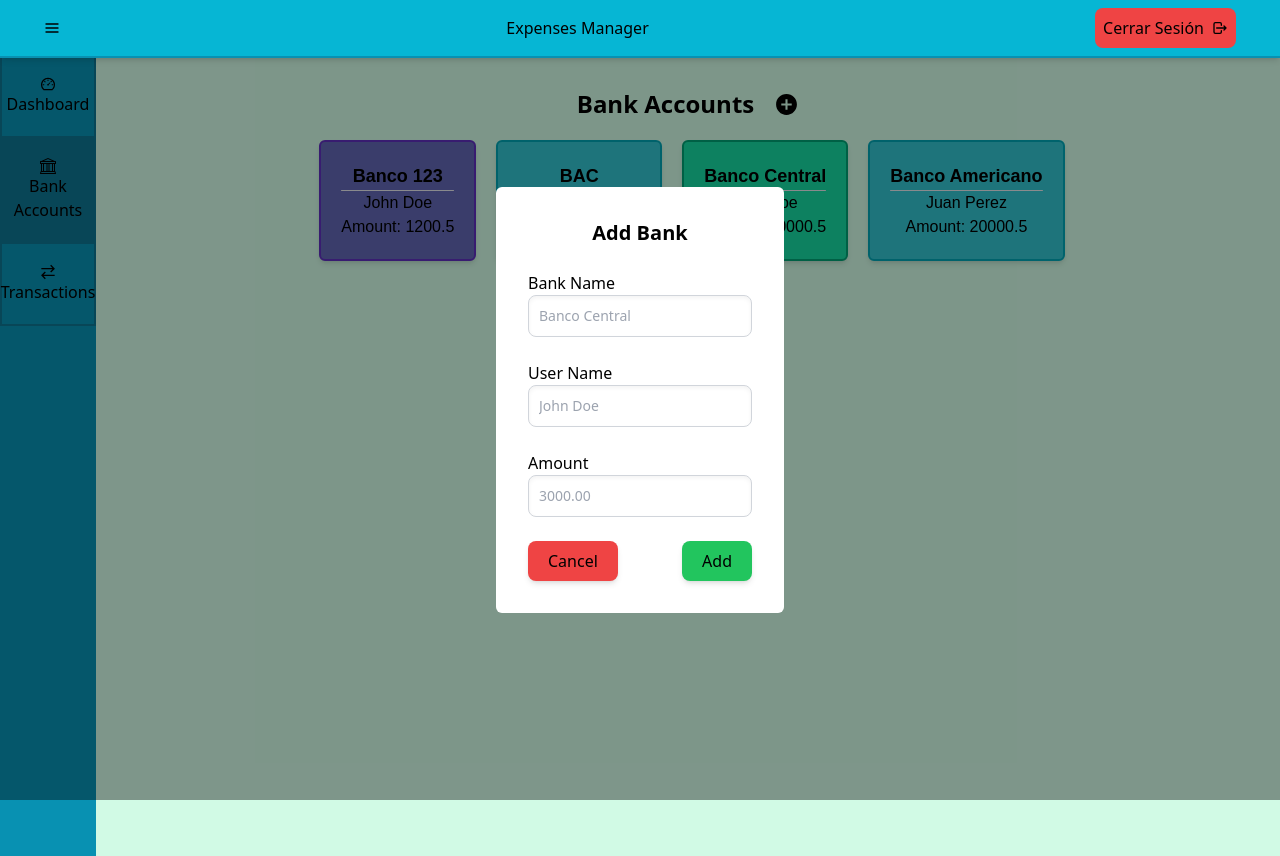
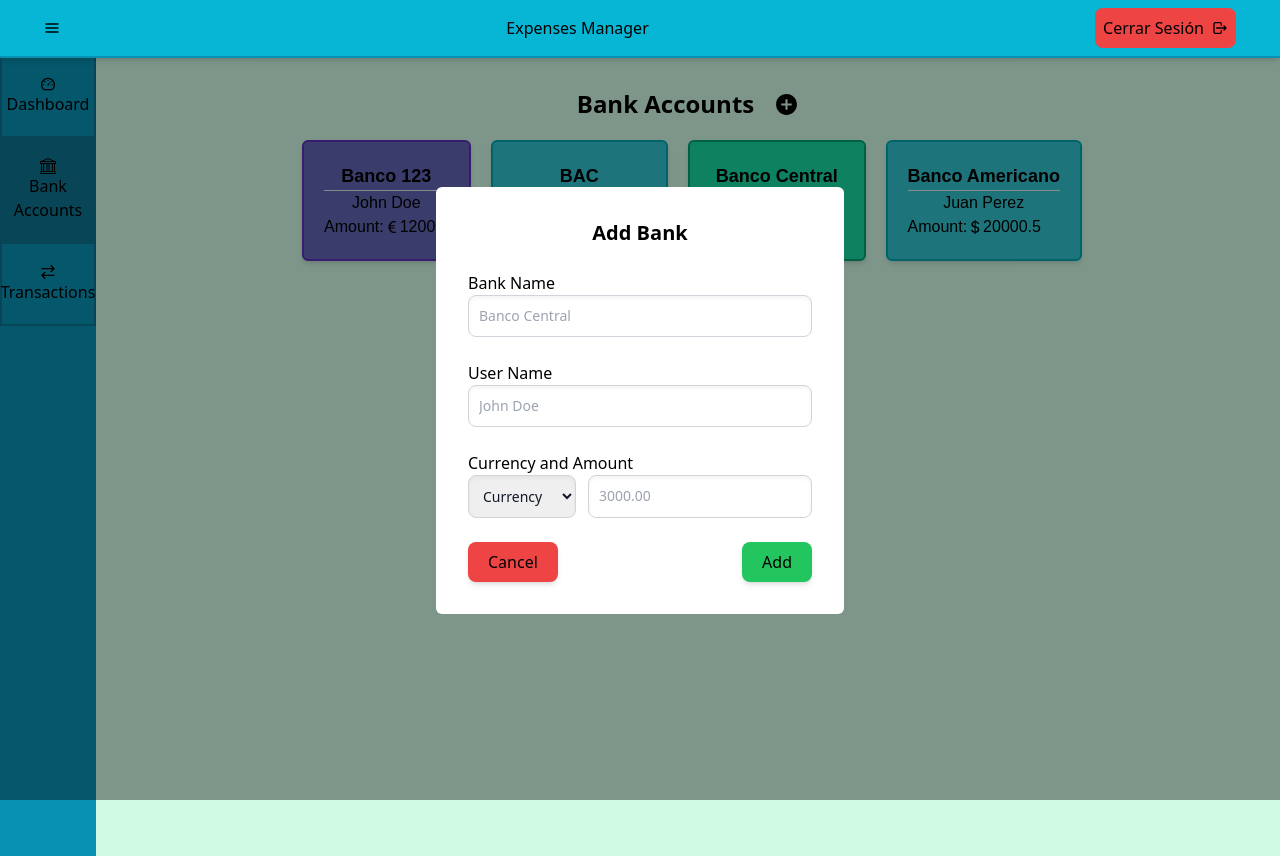
Before and after one commit to Alejandra-Villalobos/expenses-manager, a React (Create React App) app in the folder expenses-frontend/: page /banks in a window 1280 px wide. Both pictures are taken after a click on the button 786 px from the left and 104 px from the top of the page. Built offline with nearby package versions, Linux system fonts and the light colour scheme; a web font is replaced by a local one.

Commit message:
Added: Currency feature

```diff
--- a/expenses-frontend/public/banks.json
+++ b/expenses-frontend/public/banks.json
@@ -3,10 +3,12 @@
         "id": 1,
         "user": "John Doe",
         "bankName": "Banco 123",
+        "currency": "euro",
         "amount": 1200.50,
         "incomes": [
             {
                 "id": 1,
+                "currency": "euro",
                 "amount": 20.00,
                 "date": "27-5-2022",
                 "category": "Work",
@@ -14,6 +16,7 @@
             },
             {
                 "id": 2,
+                "currency": "euro",
                 "amount": 520.00,
                 "date": "29-6-2022",
                 "category": "Gift",
@@ -21,6 +24,7 @@
             },
             {
                 "id": 3,
+                "currency": "euro",
                 "amount": 50.25,
                 "date": "29-7-2022",
                 "category": "Food",
@@ -28,6 +32,7 @@
             },
             {
                 "id": 4,
+                "currency": "euro",
                 "amount": 52.25,
                 "date": "30-7-2022",
                 "category": "Food",
@@ -38,6 +43,7 @@
         "outcomes": [
             {
                 "id": 1,
+                "currency": "euro",
                 "amount": 10.00,
                 "to": "Banco Central - John Doe",
                 "date": "27-5-2022",
@@ -46,6 +52,7 @@
             },
             {
                 "id": 2,
+                "currency": "euro",
                 "amount": 68.80,
                 "to": "BAC - Alex Doe",
                 "date": "29-6-2022",
@@ -54,6 +61,7 @@
             },
             {
                 "id": 3,
+                "currency": "euro",
                 "amount": 5.50,
                 "to": "Davivienda - John A. Doe",
                 "date": "29-7-2022",
@@ -68,10 +76,12 @@
         "id": 2,
         "user": "Jane Doe",
         "bankName": "BAC",
+        "currency": "dollar",
         "amount": 3000.49,
         "incomes": [
             {
                 "id": 1,
+                "currency": "dollar",
                 "amount": 30.00,
                 "date": "27-5-2022",
                 "category": "Gift",
@@ -79,6 +89,7 @@
             },
             {
                 "id": 2,
+                "currency": "dollar",
                 "amount": 3.00,
                 "date": "2-8-2022",
                 "category": "Other",
@@ -86,6 +97,7 @@
             },
             {
                 "id": 3,
+                "currency": "dollar",
                 "amount": 52.25,
                 "date": "29-7-2022",
                 "category": "Food",
@@ -96,6 +108,7 @@
         "outcomes": [
             {
                 "id": 1,
+                "currency": "dollar",
                 "amount": 3000.00,
                 "to": "Banco Central - Jane Doe",
                 "date": "27-5-2022",
@@ -104,6 +117,7 @@
             },
             {
                 "id": 2,
+                "currency": "dollar",
                 "amount": 638.80,
                 "to": null,
                 "date": "29-6-2022",
@@ -112,6 +126,7 @@
             },
             {
                 "id": 3,
+                "currency": "dollar",
                 "amount": 5.50,
                 "to": "Davivienda - Jane A. Doe",
                 "date": "29-7-2022",
@@ -126,10 +141,12 @@
         "id": 3,
         "user": "Alex Doe",
         "bankName": "Banco Central",
+        "currency": "bitcoin",
         "amount": 10000.50,
         "incomes": [
             {
                 "id": 1,
+                "currency": "bitcoin",
                 "amount": 900.00,
                 "date": "22-5-2022",
                 "category": "Work",
@@ -137,6 +154,7 @@
             },
             {
                 "id": 2,
+                "currency": "bitcoin",
                 "amount": 520.00,
                 "date": "29-6-2022",
                 "category": "Selling",
@@ -144,6 +162,7 @@
             },
             {
                 "id": 3,
+                "currency": "bitcoin",
                 "amount": 50.25,
                 "date": "29-7-2022",
                 "category": "Food",
@@ -154,6 +173,7 @@
         "outcomes": [
             {
                 "id": 1,
+                "currency": "bitcoin",
                 "amount": 12000.00,
                 "to": null,
                 "date": "27-5-2022",
@@ -162,6 +182,7 @@
             },
             {
                 "id": 2,
+                "currency": "bitcoin",
                 "amount": 79.80,
                 "to": null,
                 "date": "29-6-2022",
@@ -170,6 +191,7 @@
             },
             {
                 "id": 3,
+                "currency": "bitcoin",
                 "amount": 2.20,
                 "to": "Davivienda - John A. Doe",
                 "date": "30-7-2022",
@@ -183,10 +205,12 @@
         "id": 4,
         "user": "Juan Perez",
         "bankName": "Banco Americano",
+        "currency": "dollar",
         "amount": 20000.50,
         "incomes": [
             {
                 "id": 1,
+                "currency": "dollar",
                 "amount": 320.00,
                 "date": "22-5-2022",
                 "category": "Work",
@@ -194,6 +218,7 @@
             },
             {
                 "id": 2,
+                "currency": "dollar",
                 "amount": 560.00,
                 "date": "29-6-2022",
                 "category": "Selling",
@@ -201,6 +226,7 @@
             },
             {
                 "id": 3,
+                "currency": "dollar",
                 "amount": 50.25,
                 "date": "29-7-2022",
                 "category": "Food",
@@ -211,6 +237,7 @@
         "outcomes": [
             {
                 "id": 1,
+                "currency": "dollar",
                 "amount": 130.00,
                 "to": null,
                 "date": "27-5-2022",
@@ -219,6 +246,7 @@
             },
             {
                 "id": 2,
+                "currency": "dollar",
                 "amount": 79.80,
                 "to": null,
                 "date": "29-6-2022",
@@ -227,6 +255,7 @@
             },
             {
                 "id": 3,
+                "currency": "dollar",
                 "amount": 2.20,
                 "to": "Davivienda - John Doe",
                 "date": "30-7-2022",
--- a/expenses-frontend/src/components/ShowBanks.js
+++ b/expenses-frontend/src/components/ShowBanks.js
@@ -1,8 +1,14 @@
 import '../App.css'
 import React, { useState, useEffect } from 'react'
+import { BsCurrencyBitcoin, BsCurrencyDollar, BsCurrencyEuro } from 'react-icons/bs'
 
 function ShowBanks() {
     const [banks, setBanks] = useState([]);
+    const setCur = (curr) => {
+      if(curr === 'dollar') return <BsCurrencyDollar/>
+      else if (curr === 'euro') return <BsCurrencyEuro/>
+      else if (curr === 'bitcoin') return <BsCurrencyBitcoin/>
+    }
 
   useEffect(()=>{
     async function getBanks(){
@@ -19,7 +25,7 @@ function ShowBanks() {
               <p className='font-fira font-bold text-lg text-center'>{bank.bankName}</p>
               <hr className='bg-gray-500 rounded-lg'/>
               <p className='font-fira text-center'>{bank.user}</p>
-              <p className='font-fira text-center'>Amount: {bank.amount}</p>
+              <p className='font-fira text-center flex items-center'>Amount: {setCur(bank.currency)} {bank.amount}</p>
             </div>
           )}
     </div>
--- a/expenses-frontend/src/components/ShowTransactions.js
+++ b/expenses-frontend/src/components/ShowTransactions.js
@@ -1,9 +1,16 @@
 import React, { useState, useEffect } from 'react'
 import { ImMinus } from 'react-icons/im'
 import { BiPlusMedical } from 'react-icons/bi'
+import { BsCurrencyBitcoin, BsCurrencyDollar, BsCurrencyEuro } from 'react-icons/bs'
+
 
 function ShowTransactions() {
     var [transactions, setTransactions] = useState([])
+    const setCur = (curr) => {
+      if(curr === 'dollar') return <BsCurrencyDollar/>
+      else if (curr === 'euro') return <BsCurrencyEuro/>
+      else if (curr === 'bitcoin') return <BsCurrencyBitcoin/>
+    }
     const prop = {
       out: {
         "bg-border": 'border-red-600 bg-red-300',
@@ -36,7 +43,7 @@ function ShowTransactions() {
               <div key={i} className={`mt-5 ml-2 rounded-md border-2 shadow-md ${transaction.hasOwnProperty('to') ? prop.out['bg-border'] : prop.in['bg-border'] }`}>
                 <p className={`text-white font-bold font-fira text-cente px-12 ${transaction.hasOwnProperty('to') ? prop.out['p-bg'] : prop.in['p-bg'] }`}>{transaction.hasOwnProperty('to') ? prop.out.type : prop.in.type }</p>
                 <p className='font-fira font-bold text-lg text-center flex items-center justify-center gap-1'>
-                {transaction.hasOwnProperty('to') ? prop.out.symbol : prop.in.symbol}{transaction.amount}</p>
+                {transaction.hasOwnProperty('to') ? prop.out.symbol : prop.in.symbol} {setCur(transaction.currency)} {transaction.amount}</p>
                 <p className='font-fira text-center'>{transaction.category}</p>
                 <p className='font-fira text-center'>{transaction.date}</p>
               </div>
--- a/expenses-frontend/src/components/forms/BankForm.js
+++ b/expenses-frontend/src/components/forms/BankForm.js
@@ -39,13 +39,25 @@ function Popup(props) {
                 onChange={handeFormChange}
                 name='userName'
                 placeholder="John Doe" required/>
-              <label>Amount</label>
-              <input className=' mb-6 shadow-inner border border-gray-300 text-gray-900 text-sm rounded-lg focus:ring-blue-500 focus:border-blue-500 block w-full p-2.5'
+              <label>Currency and Amount</label>
+              <div className='flex flex-row'>
+              <select className='mr-3 mb-6 shadow-inner border border-gray-300 text-gray-900 text-sm rounded-lg focus:ring-blue-500 focus:border-blue-500 block w-max p-2.5'
+                    value={newBank.currency || ""}
+                    onChange={handeFormChange}
+                    name='currency'
+                    required>
+                        <option value="" disabled selected>Currency</option>
+                        <option value="dollar">$ (Dollar)</option>
+                        <option value="euro">€ (Euro)</option>
+                        <option value="bitcoin">₿ (Bitcoin)</option>
+                  </select>
+              <input className=' mb-6 shadow-inner border border-gray-300 text-gray-900 text-sm rounded-lg focus:ring-blue-500 focus:border-blue-500 block w-max p-2.5'
                 type="number"
                 value={newBank.amount || ""}
                 onChange={handeFormChange}
                 name='amount'
                 placeholder="3000.00" required/>
+              </div>
               <div className='flex flex-row justify-between'>
                 <button className='flex items-center shadow-md bg-red-500 rounded-lg px-5 py-2' onClick={() => props.setTrigger(false)}>Cancel</button>
                 <input className='flex items-center shadow-md bg-green-500 rounded-lg px-5 py-2' type='submit' value='Add'/>
```
